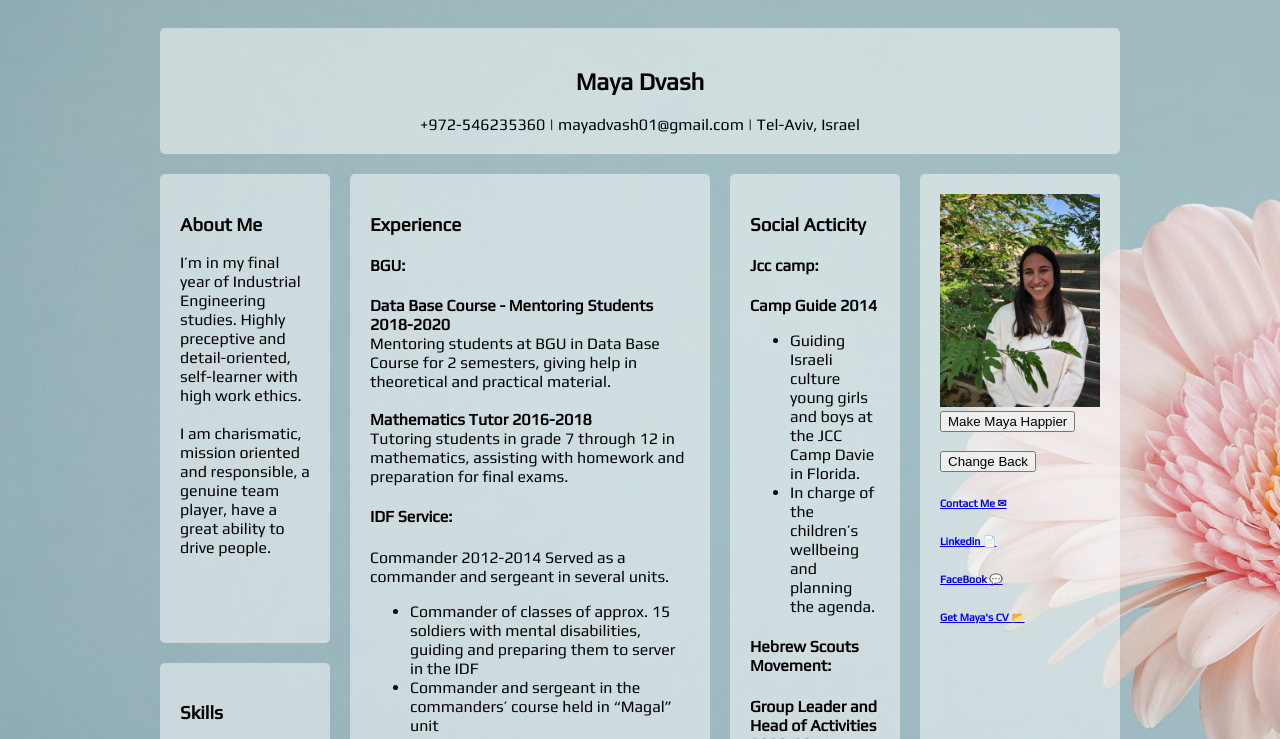
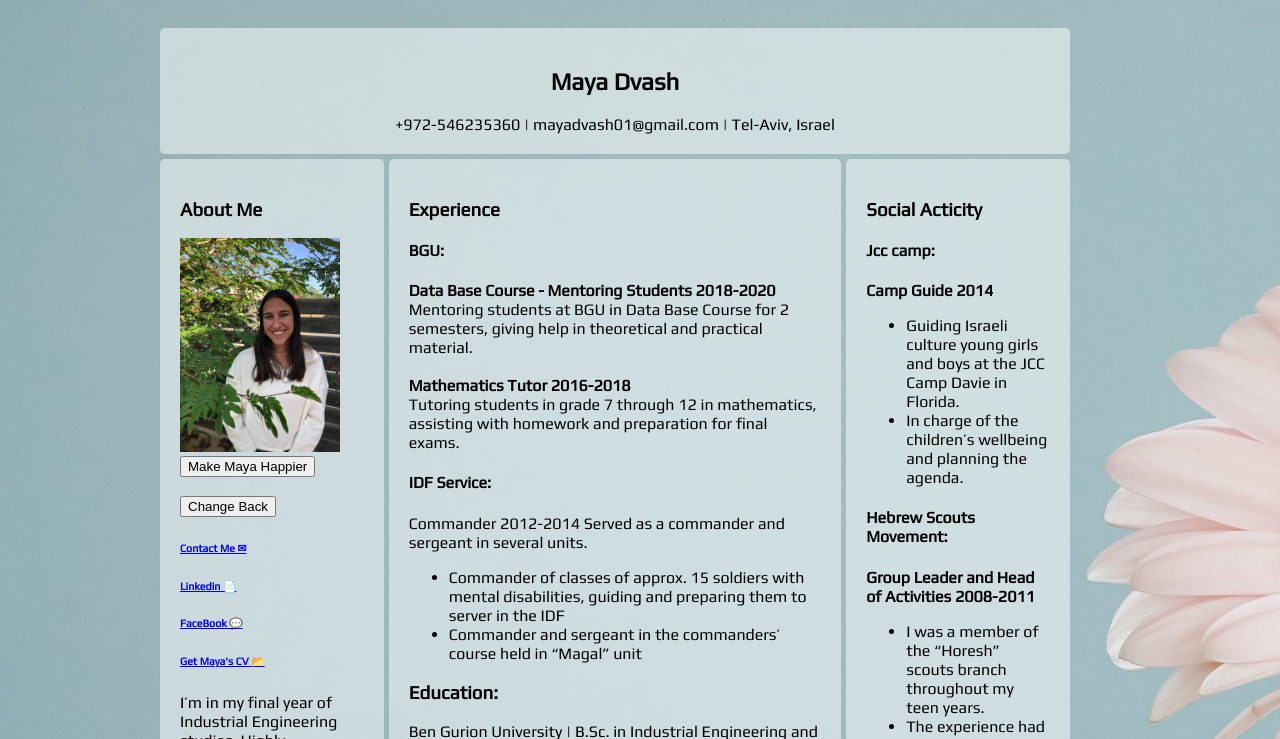
Before and after one commit to MotiLM2003/maya-project, a plain HTML site: page index.html in a window 1280 px wide. Shown: the top 739 px of the page. Drawn offline with Linux system fonts and the light colour scheme.

Commit message:
:art: UI re-considering 2

```diff
--- a/cv_css.css
+++ b/cv_css.css
@@ -15,16 +15,16 @@ body {
 
 .grid-container {
   display: grid;
-  grid-gap: 20px;
+  grid-gap: 5px;
   padding: 10px;
-  grid-template-columns: repeat(5, 1fr);
+  grid-template-columns: repeat(4, 1fr);
   grid-auto-rows: minmax(100px, auto);
   max-width: 960px;
   margin: 0 auto;
   grid-template-areas:
-    'header header header header header'
-    'about-me experience experience social-activity about-maya'
-    'skills experience experience social-activity about-maya';
+    'header header header header'
+    'about-me experience experience social-activity'
+    'skills experience experience social-activity';
 }
 
 .item1 {
--- a/index.html
+++ b/index.html
@@ -14,6 +14,19 @@
              +972-546235360 | mayadvash01@gmail.com | Tel-Aviv, Israel
         </div>
         <div class="item2 content-background" ><h3> About Me</h3>
+          <img id="myPic" src="mayas picture.jpeg" alt="Mayas pic" width="160px">
+          <button type="button" onclick="document.getElementById('myPic').src='maya_happy.jpeg'">Make Maya Happier</button>
+          <br>
+          <br>
+          <button type="button" onclick="document.getElementById('myPic').src='mayas picture.jpeg'">Change Back</button>
+        <h6> <a href="./Contact_Us.html">
+          Contact Me &#9993;</a>
+
+          <h6><a href=" https://www.linkedin.com/in/maya-dvash-797b201b3/"> Linkedin &#128196;</a> </h6>
+          <h6><a href= " https://www.facebook.com/maya.dvash.1/">FaceBook &#128172;</a></h6>
+
+
+          <h6><a href="Maya Dvash CV.pdf" download> Get Maya's CV &#128194;</a></h6>
 I’m in my final year of Industrial Engineering studies. Highly preceptive and detail-oriented, self-learner with high work
     ethics.<br><br>
      I am charismatic, mission oriented and responsible, a genuine team player, have a great ability to drive people.
@@ -81,19 +94,7 @@ Mentoring students at BGU in Data Base Course for 2 semesters, giving
             <div class="item6 content-background">
 
 
-              <img id="myPic" src="mayas picture.jpeg" alt="Mayas pic" width="160px">
-              <button type="button" onclick="document.getElementById('myPic').src='maya_happy.jpeg'">Make Maya Happier</button>
-              <br>
-              <br>
-              <button type="button" onclick="document.getElementById('myPic').src='mayas picture.jpeg'">Change Back</button>
-            <h6> <a href="./Contact_Us.html">
-              Contact Me &#9993;</a>
 
-              <h6><a href=" https://www.linkedin.com/in/maya-dvash-797b201b3/"> Linkedin &#128196;</a> </h6>
-              <h6><a href= " https://www.facebook.com/maya.dvash.1/">FaceBook &#128172;</a></h6>
-
-
-              <h6><a href="Maya Dvash CV.pdf" download> Get Maya's CV &#128194;</a></h6>
             </div>
           </div>
 
```
